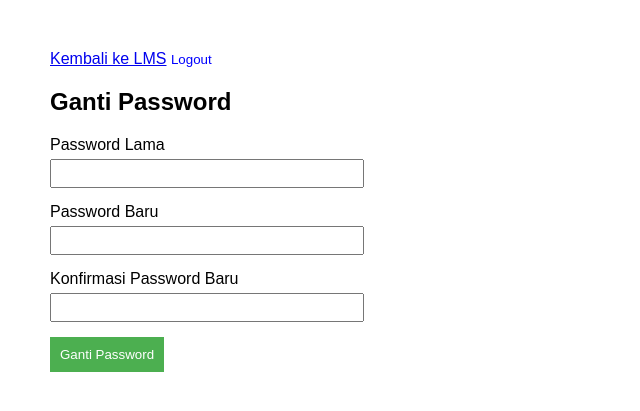
After one commit to bryanwalujan/Smk2_fix, a Laravel app: page /teacher/lms/change-password in a window 1280 px wide. The commit adds this page. Shown: the top 411 px of the page, without its empty margins (0-640 px from the left). Run offline with Laravel 12, Linux system fonts and the light colour scheme; a user stored in the database is signed in; data comes from the database, SQL or seed files in the repository; parts of the project's set-up code (start-up, migrations or seed data) failed here and were passed over.

Commit message:
ganti password

```diff
--- a/app/Http/Controllers/Teacher/TeacherLmsController.php
+++ b/app/Http/Controllers/Teacher/TeacherLmsController.php
@@ -8,6 +8,7 @@ use App\Models\Material;
      use App\Models\Assignment;
      use Illuminate\Http\Request;
      use Illuminate\Support\Facades\Auth;
+     use Illuminate\Support\Facades\Hash;
      use Illuminate\Support\Facades\Storage;
 
      class TeacherLmsController extends Controller
@@ -16,7 +17,7 @@ class TeacherLmsController extends Controller
          {
              $teacher = Auth::user()->teacher;
              $subjects = $teacher->classrooms()->pluck('teacher_classroom_subject.subject_name', 'classrooms.id')->toArray();
-        $classSessions = $teacher->classSessions()->with(['classroom', 'materials', 'assignments'])->get();
+             $classSessions = ClassSession::where('teacher_id', $teacher->id)->with('classroom')->get();
              return view('teacher.lms.index', compact('subjects', 'classSessions'));
          }
 
@@ -29,19 +30,14 @@ class TeacherLmsController extends Controller
 
          public function storeSession(Request $request)
          {
-        \Log::info('Request Data:', $request->all());
+             $teacher = Auth::user()->teacher;
              $request->validate([
                  'classroom_id' => 'required|exists:classrooms,id',
-            'subject_name' => 'required|string|max:100',
+                 'subject_name' => 'required|string',
                  'title' => 'required|string|max:100',
                  'start_time' => 'required|date',
                  'end_time' => 'required|date|after:start_time',
              ]);
-
-        $teacher = Auth::user()->teacher;
-        if (!$teacher->classrooms()->where('classrooms.id', $request->classroom_id)->where('teacher_classroom_subject.subject_name', $request->subject_name)->exists()) {
-            return back()->withErrors(['subject_name' => 'Mata pelajaran tidak terkait dengan kelas ini.']);
-        }
 
              ClassSession::create([
                  'teacher_id' => $teacher->id,
@@ -52,7 +48,7 @@ class TeacherLmsController extends Controller
                  'end_time' => $request->end_time,
              ]);
 
-        return redirect()->route('teacher.lms.index')->with('success', 'Sesi kelas berhasil ditambahkan.');
+             return redirect()->route('teacher.lms.index')->with('success', 'Sesi kelas berhasil dibuat.');
          }
 
          public function editSession(ClassSession $classSession)
@@ -66,27 +62,17 @@ class TeacherLmsController extends Controller
          public function updateSession(Request $request, ClassSession $classSession)
          {
              $this->authorizeTeacher($classSession);
-        \Log::info('Update Request Data:', $request->all());
              $request->validate([
                  'classroom_id' => 'required|exists:classrooms,id',
-            'subject_name' => 'required|string|max:100',
+                 'subject_name' => 'required|string',
                  'title' => 'required|string|max:100',
                  'start_time' => 'required|date',
                  'end_time' => 'required|date|after:start_time',
              ]);
 
-        $teacher = Auth::user()->teacher;
-        if (!$teacher->classrooms()->where('classrooms.id', $request->classroom_id)->where('teacher_classroom_subject.subject_name', $request->subject_name)->exists()) {
-            return back()->withErrors(['subject_name' => 'Mata pelajaran tidak terkait dengan kelas ini.']);
-        }
-
-        $classSession->update([
-            'classroom_id' => $request->classroom_id,
-            'subject_name' => $request->subject_name,
-            'title' => $request->title,
-            'start_time' => $request->start_time,
-            'end_time' => $request->end_time,
-        ]);
+             $classSession->update($request->only([
+                 'classroom_id', 'subject_name', 'title', 'start_time', 'end_time'
+             ]));
 
              return redirect()->route('teacher.lms.index')->with('success', 'Sesi kelas berhasil diperbarui.');
          }
@@ -94,7 +80,7 @@ class TeacherLmsController extends Controller
          public function showSession(ClassSession $classSession)
          {
              $this->authorizeTeacher($classSession);
-        $classSession->load(['materials', 'assignments.submissions.student']);
+             $classSession->load('materials', 'assignments');
              return view('teacher.lms.show_session', compact('classSession'));
          }
 
@@ -110,14 +96,11 @@ class TeacherLmsController extends Controller
              $request->validate([
                  'title' => 'required|string|max:100',
                  'content' => 'nullable|string',
-            'file' => 'nullable|file|mimes:pdf,doc,docx|max:2048',
+                 'file' => 'nullable|file|mimes:pdf,doc,docx,ppt,pptx|max:2048',
              ]);
 
-        $data = [
-            'class_session_id' => $classSession->id,
-            'title' => $request->title,
-            'content' => $request->content,
-        ];
+             $data = $request->only(['title', 'content']);
+             $data['class_session_id'] = $classSession->id;
 
              if ($request->hasFile('file')) {
                  $data['file_path'] = $request->file('file')->store('materials', 'public');
@@ -153,6 +136,31 @@ class TeacherLmsController extends Controller
              return redirect()->route('teacher.lms.show_session', $classSession)->with('success', 'Tugas berhasil ditambahkan.');
          }
 
+         public function showChangePasswordForm()
+         {
+             return view('teacher.lms.change_password');
+         }
+
+         public function changePassword(Request $request)
+         {
+             $user = Auth::user();
+
+             $request->validate([
+                 'current_password' => ['required', function ($attribute, $value, $fail) use ($user) {
+                     if (!Hash::check($value, $user->password)) {
+                         $fail('Password lama salah.');
+                     }
+                 }],
+                 'new_password' => ['required', 'string', 'min:8', 'confirmed'],
+             ]);
+
+             $user->update([
+                 'password' => Hash::make($request->new_password),
+             ]);
+
+             return redirect()->route('teacher.lms.index')->with('success', 'Password berhasil diganti.');
+         }
+
          protected function authorizeTeacher(ClassSession $classSession)
          {
              if ($classSession->teacher_id !== Auth::user()->teacher->id) {
--- a/app/Models/User.php
+++ b/app/Models/User.php
@@ -7,7 +7,14 @@ use Illuminate\Foundation\Auth\User as Authenticatable;
 class User extends Authenticatable
 {
     protected $fillable = ['name', 'email', 'password', 'role'];
+    protected $hidden = [
+        'password',
+        'remember_token',
+    ];
 
+    protected $casts = [
+        'email_verified_at' => 'datetime',
+    ];
     public function teacher()
     {
         return $this->hasOne(Teacher::class);
--- a/composer.json
+++ b/composer.json
@@ -9,7 +9,7 @@
         "php": "^8.2",
         "laravel/framework": "^12.0",
         "laravel/tinker": "^2.10.1",
-        "simplesoftwareio/simple-qrcode": "^4.2",
+        "simplesoftwareio/simple-qrcode": "*",
         "spatie/laravel-permission": "^6.20"
     },
     "require-dev": {
--- /dev/null
+++ b/resources/views/teacher/lms/change_password.blade.php
@@ -0,0 +1,55 @@
+<!DOCTYPE html>
+     <html lang="id">
+     <head>
+         <title>Ganti Password</title>
+         <style>
+             body { font-family: Arial, sans-serif; margin: 50px; }
+             .form-group { margin-bottom: 15px; }
+             label { display: block; margin-bottom: 5px; }
+             input { padding: 5px; width: 100%; max-width: 300px; }
+             button { padding: 10px; background-color: #4CAF50; color: white; border: none; cursor: pointer; }
+             .error { color: red; }
+             .logout-form { display: inline; }
+         </style>
+     </head>
+     <body>
+         <div style="margin-bottom: 20px;">
+             <a href="{{ route('teacher.lms.index') }}">Kembali ke LMS</a>
+             <form action="{{ route('logout') }}" method="POST" class="logout-form">
+                 @csrf
+                 <button type="submit" style="background: none; border: none; color: blue; cursor: pointer; padding: 0;">Logout</button>
+             </form>
+         </div>
+         <h2>Ganti Password</h2>
+         @if ($errors->any())
+             <div class="error">
+                 <ul>
+                     @foreach ($errors->all() as $error)
+                         <li>{{ $error }}</li>
+                     @endforeach
+                 </ul>
+             </div>
+         @endif
+         @if (session('success'))
+             <div style="color: green; margin-bottom: 15px;">
+                 {{ session('success') }}
+             </div>
+         @endif
+         <form method="POST" action="{{ route('teacher.lms.change_password.store') }}">
+             @csrf
+             <div class="form-group">
+                 <label for="current_password">Password Lama</label>
+                 <input type="password" name="current_password" id="current_password" required>
+             </div>
+             <div class="form-group">
+                 <label for="new_password">Password Baru</label>
+                 <input type="password" name="new_password" id="new_password" required>
+             </div>
+             <div class="form-group">
+                 <label for="new_password_confirmation">Konfirmasi Password Baru</label>
+                 <input type="password" name="new_password_confirmation" id="new_password_confirmation" required>
+             </div>
+             <button type="submit">Ganti Password</button>
+         </form>
+     </body>
+     </html>
--- a/resources/views/teacher/lms/index.blade.php
+++ b/resources/views/teacher/lms/index.blade.php
@@ -15,6 +15,7 @@
          <h2>Dashboard LMS Guru</h2>
          <div style="margin-bottom: 20px;">
              <a href="{{ route('teacher.dashboard') }}">Kembali ke Dashboard</a>
+             <a href="{{ route('teacher.lms.change_password') }}">Ganti Password</a>
              <form action="{{ route('logout') }}" method="POST" class="logout-form">
                  @csrf
                  <button type="submit" style="background: none; border: none; color: blue; cursor: pointer; padding: 0;">Logout</button>
--- a/routes/web.php
+++ b/routes/web.php
@@ -55,6 +55,8 @@
              Route::post('/sessions/{classSession}/materials', [TeacherLmsController::class, 'storeMaterial'])->name('store_material');
              Route::get('/sessions/{classSession}/assignments/create', [TeacherLmsController::class, 'createAssignment'])->name('create_assignment');
              Route::post('/sessions/{classSession}/assignments', [TeacherLmsController::class, 'storeAssignment'])->name('store_assignment');
+             Route::get('/change-password', [TeacherLmsController::class, 'showChangePasswordForm'])->name('change_password');
+             Route::post('/change-password', [TeacherLmsController::class, 'changePassword'])->name('change_password.store');
          });
 
          Route::prefix('student/lms')->name('student.lms.')->middleware('role:student')->group(function () {
```
Also changed, not shown: 1 other file. Lines whose indentation alone changed are shown as unchanged.
